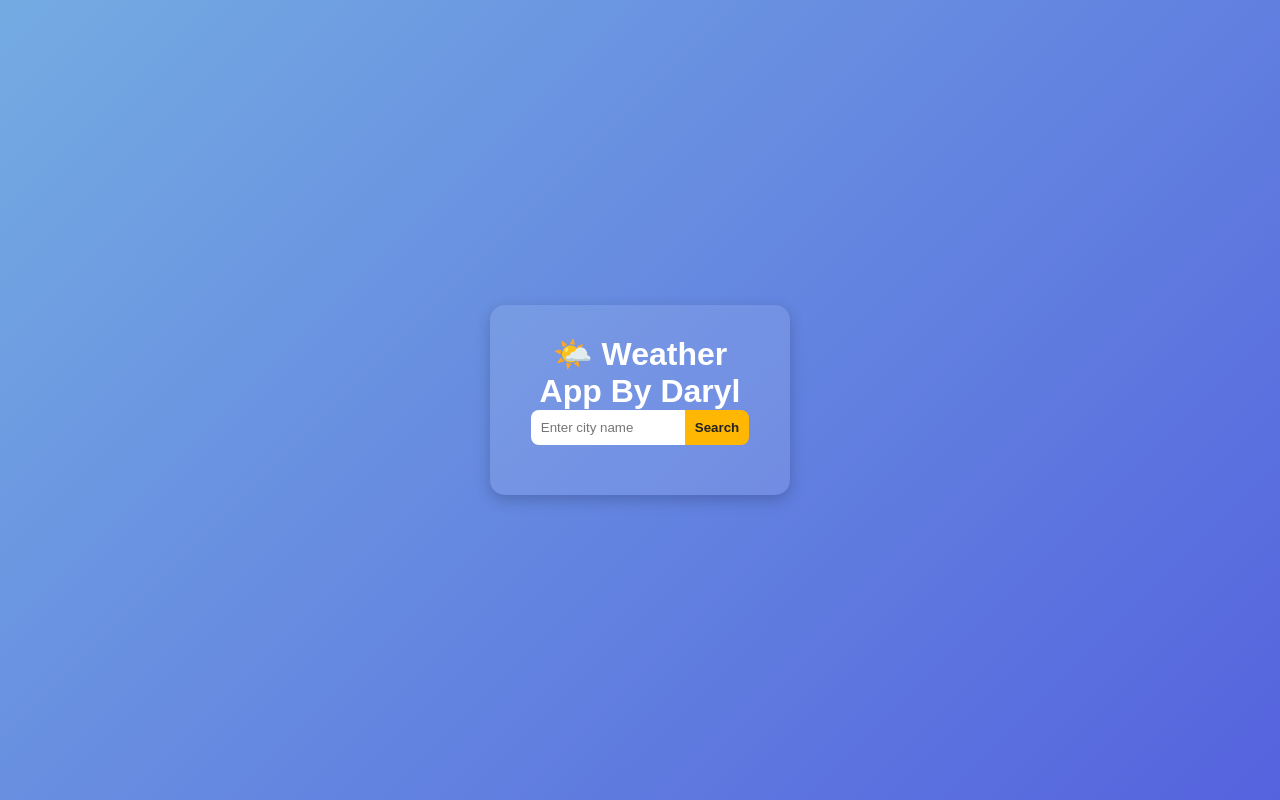
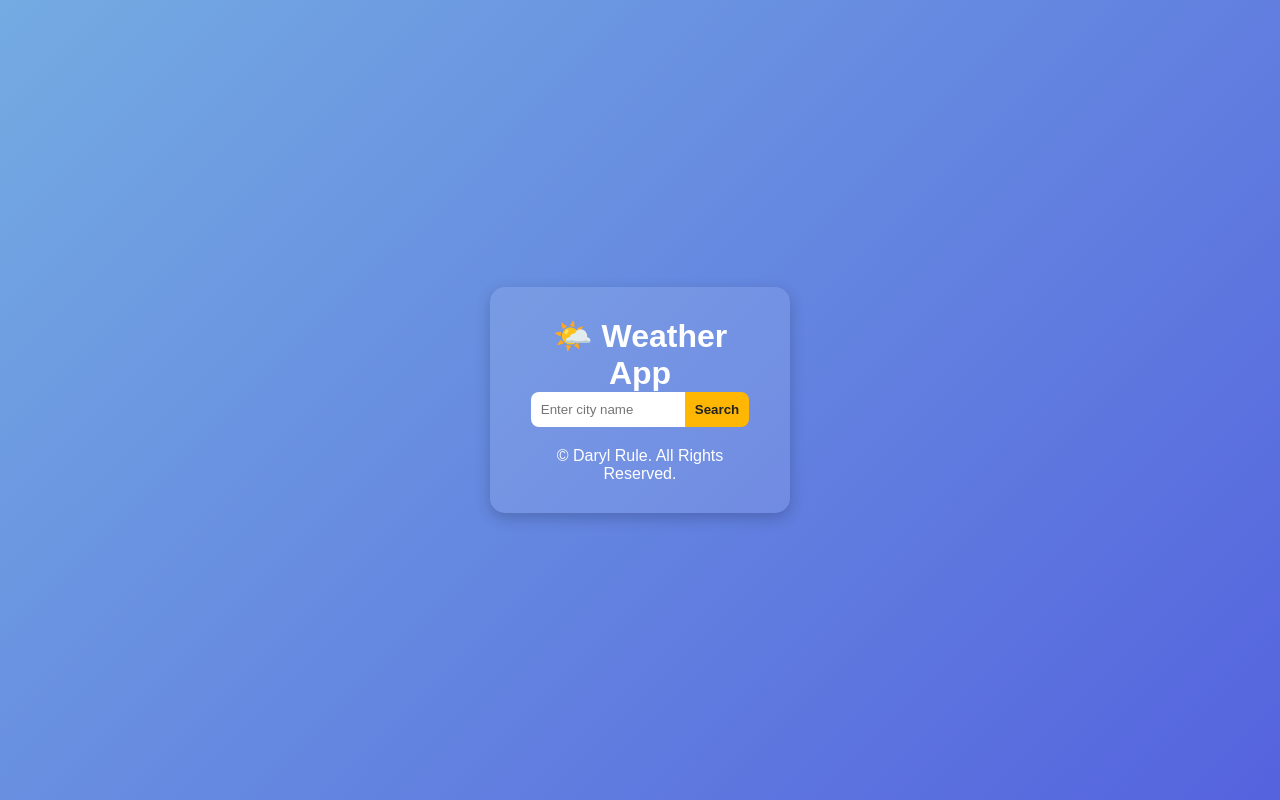
Before and after one commit to jigs1989/weather-app, a plain HTML site: page index.html in a window 1280 px wide. Drawn offline with Linux system fonts and the light colour scheme.

Commit message:
Update index.html

```diff
--- a/index.html
+++ b/index.html
@@ -8,7 +8,7 @@
 </head>
 <body>
   <div class="container">
-    <h1>🌤️ Weather App By Daryl</h1>
+    <h1>🌤️ Weather App</h1>
     <div class="search-box">
       <input type="text" id="city" placeholder="Enter city name">
       <button id="search">Search</button>
@@ -20,6 +20,11 @@
       <p id="description"></p>
     </div>
     <p id="error" class="hidden">City not found. Please try again.</p>
+        <footer class="footer">
+  <div class="footer-bottom">
+    <p>&copy; <span id="year"></span> Daryl Rule. All Rights Reserved.</p>
+  </div>
+</footer>
   </div>
   <script src="script.js"></script>
 </body>
```
